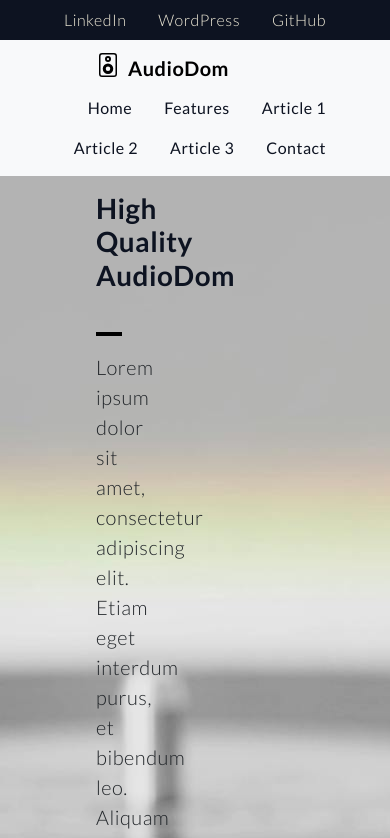
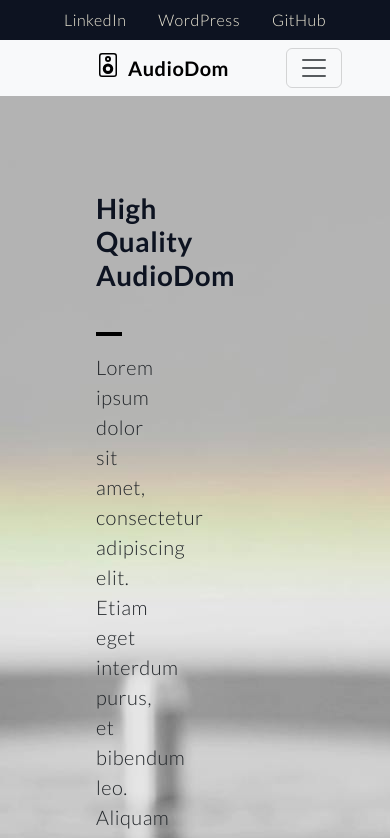
Before and after one commit to Yuniski/domo-desafio, a website built with Vite: page src/index.html in a window 390 px wide. Shown: the top 838 px of the page. Built offline with nearby package versions, Linux system fonts and the light colour scheme.

Commit message:
toggle buttom nav

```diff
--- a/src/index.html
+++ b/src/index.html
@@ -87,8 +87,23 @@
             <span class="ps-2">AudioDom</span>
           </div>
 
-          <div id="top-nav">
-            <ul class="nav justify-content-end">
+          <button
+            class="navbar-toggler"
+            type="button"
+            data-bs-toggle="collapse"
+            data-bs-target="#top-nav"
+            aria-controls="top-nav"
+            aria-expanded="false"
+            aria-label="Toggle navigation"
+          >
+            <span class="navbar-toggler-icon"></span>
+          </button>
+
+          <div
+            id="top-nav"
+            class="collapse navbar-collapse justify-content-end"
+          >
+            <ul class="nav">
               <li class="nav-item">
                 <a
                   class="nav-link"
```
